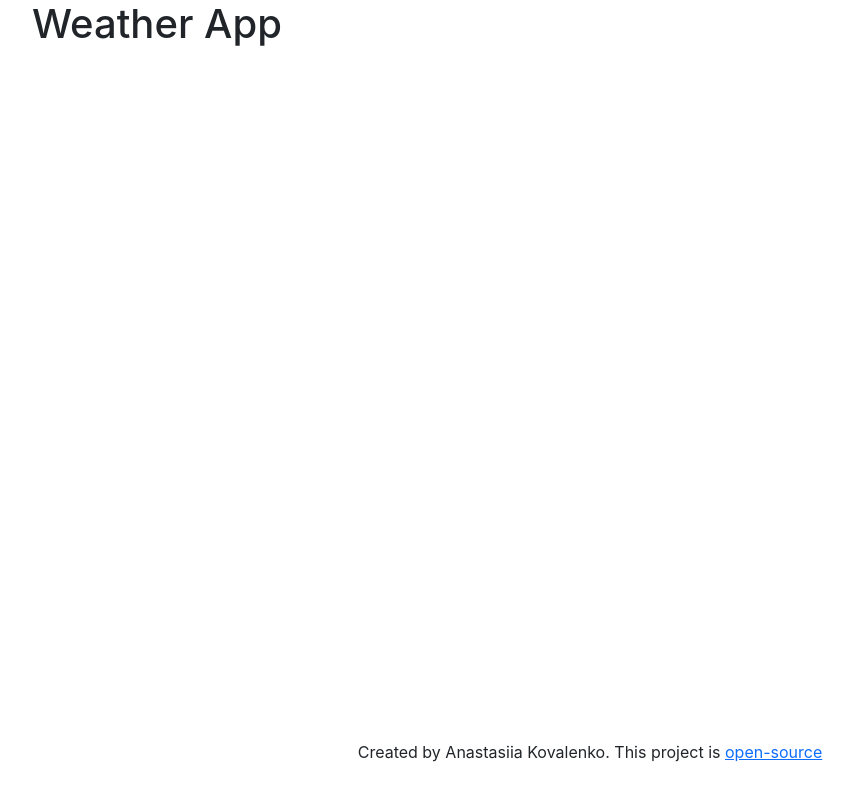
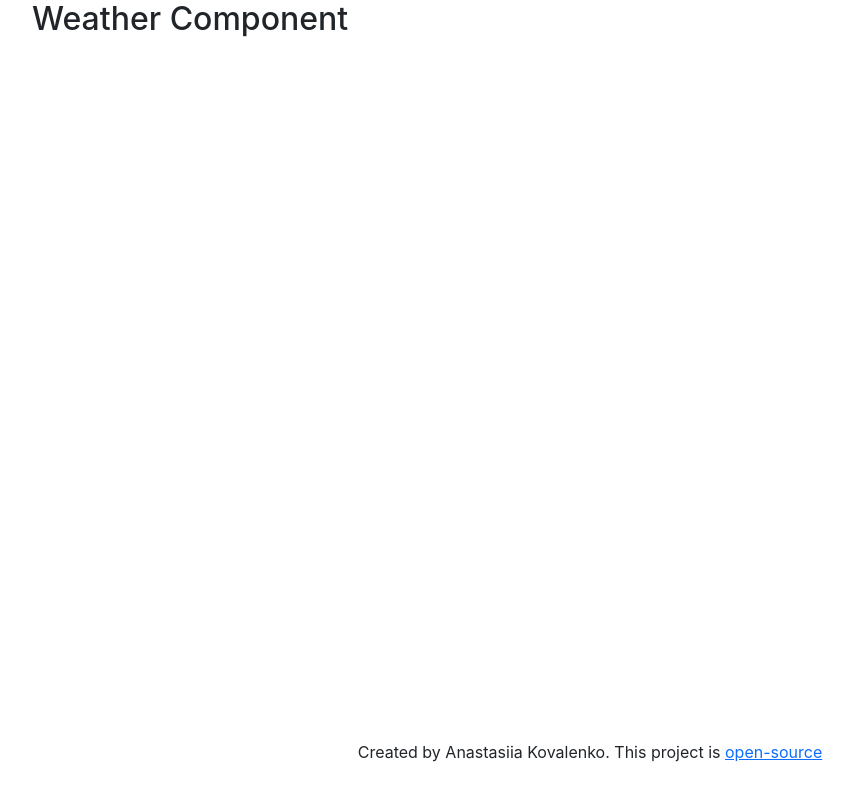
Before and after one commit to koanvl/weather-react, a React (Create React App) app: page / in a window 1280 px wide. Shown: the whole page, without its empty margins (50-904 px from the left). Built offline with nearby package versions, Linux system fonts and the light colour scheme.

Commit message:
fixed color adjust

```diff
--- a/src/Components/WeatherApp/WeatherApp.js
+++ b/src/Components/WeatherApp/WeatherApp.js
@@ -1,11 +1,12 @@
 import React from "react";
+import Weather from "../../Weather/Weather";
 import Footer from "../Footer/Footer";
 
 export default function WeatherApp(){
   return (
   <div>
     <div className="container">
-      <h1>Weather App</h1>
+      <Weather/>
     </div>
     <Footer/>
     </div>);
--- a/src/Weather/Weather.js
+++ b/src/Weather/Weather.js
@@ -0,0 +1,7 @@
+import React from "react";
+
+export default function Weather(){
+  return (
+    <h2>Weather Component</h2>
+  );
+}
```
